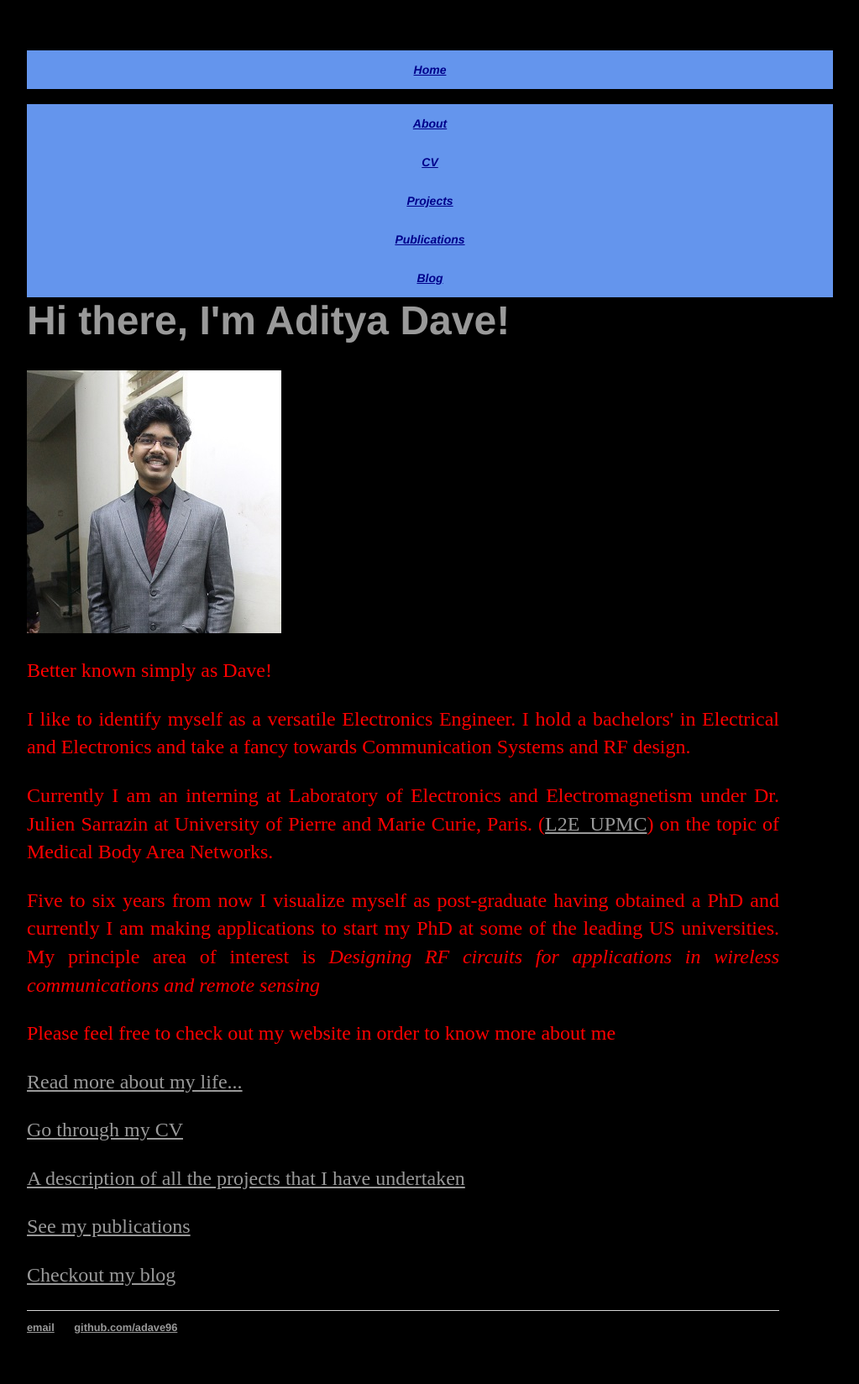
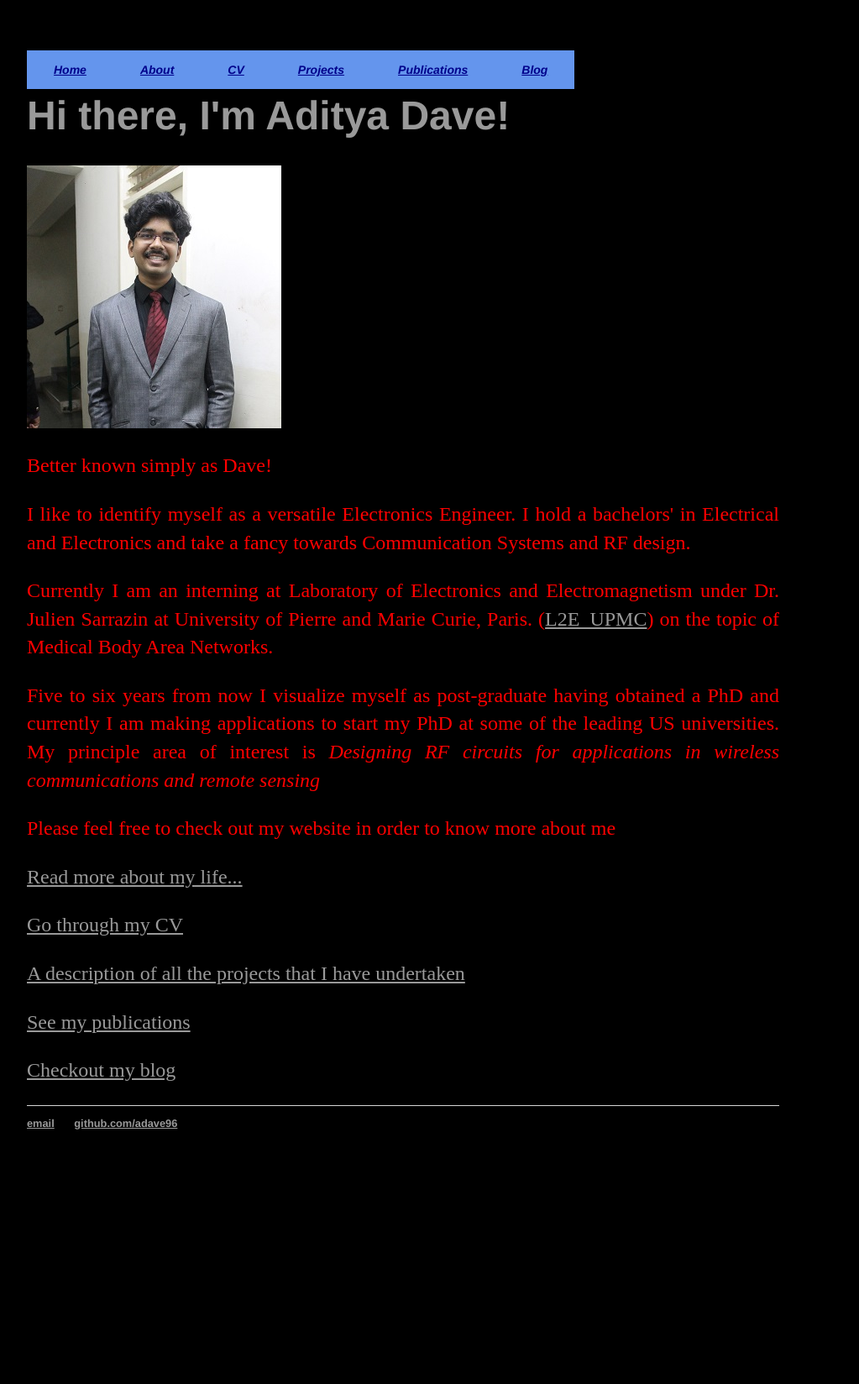
Before and after one commit to adave96/adave96.github.io, a Jekyll site: the page built from index.html, in a window 1280 px wide. Shown: the whole page at 84% size, without its empty margins (160-1183 px from the left). Built offline with Jekyll 4.4.1, drawn with Linux system fonts in a browser that asks for light colours; after the commit the page ends 1405 px from its top, so only the background shows below that.

Commit message:
Style Changes

```diff
--- a/_layouts/default.html
+++ b/_layouts/default.html
@@ -12,7 +12,7 @@
 				    text-decoration: underline;
 				    text-shadow: 3px 2px red
 				    display: inline-block;
-				    width: 100%;
+				    /*width: 100%;*/
 				    font-size: 14px;
 				    /*margin: 4px 2px;*/
 				    float: left;
```
